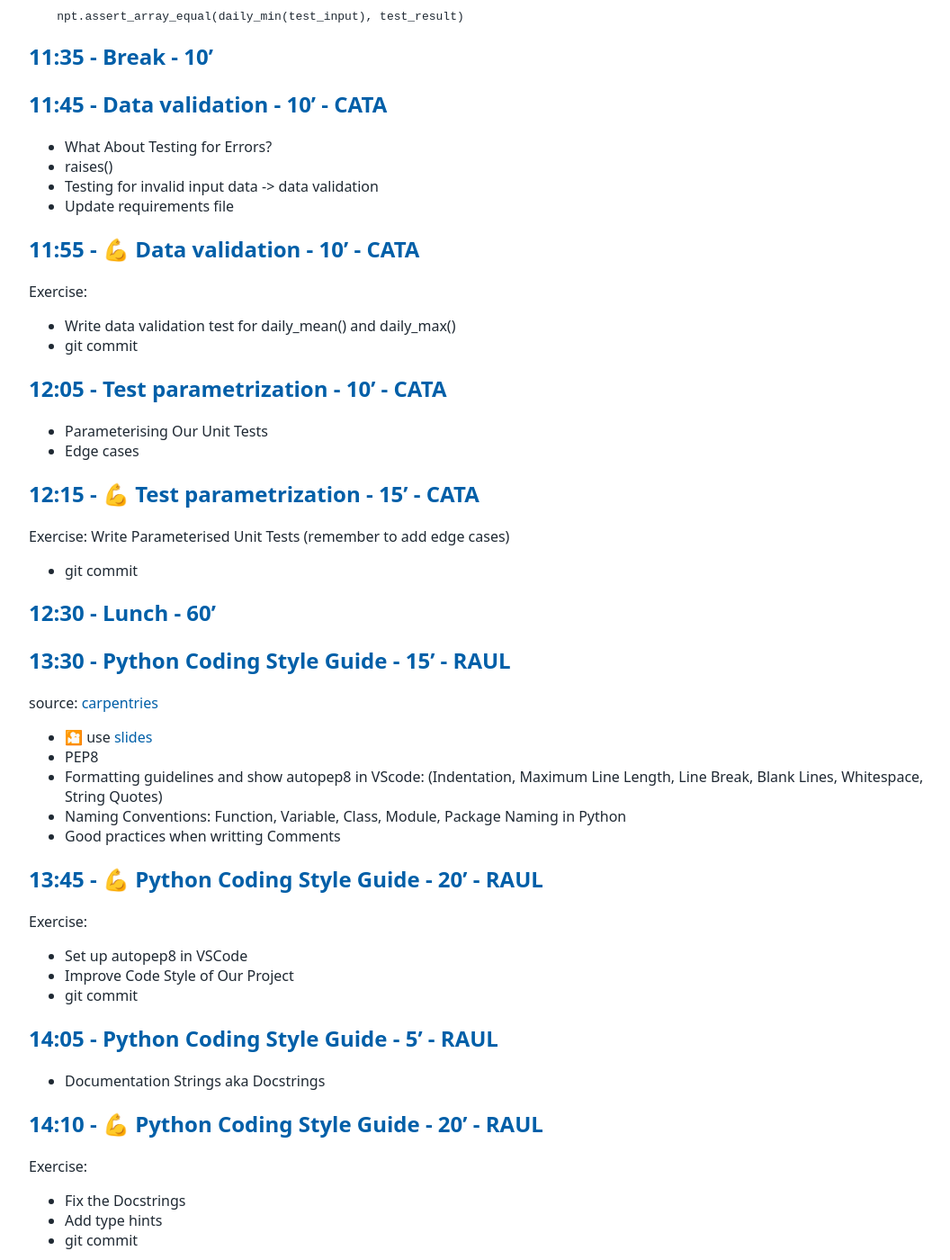
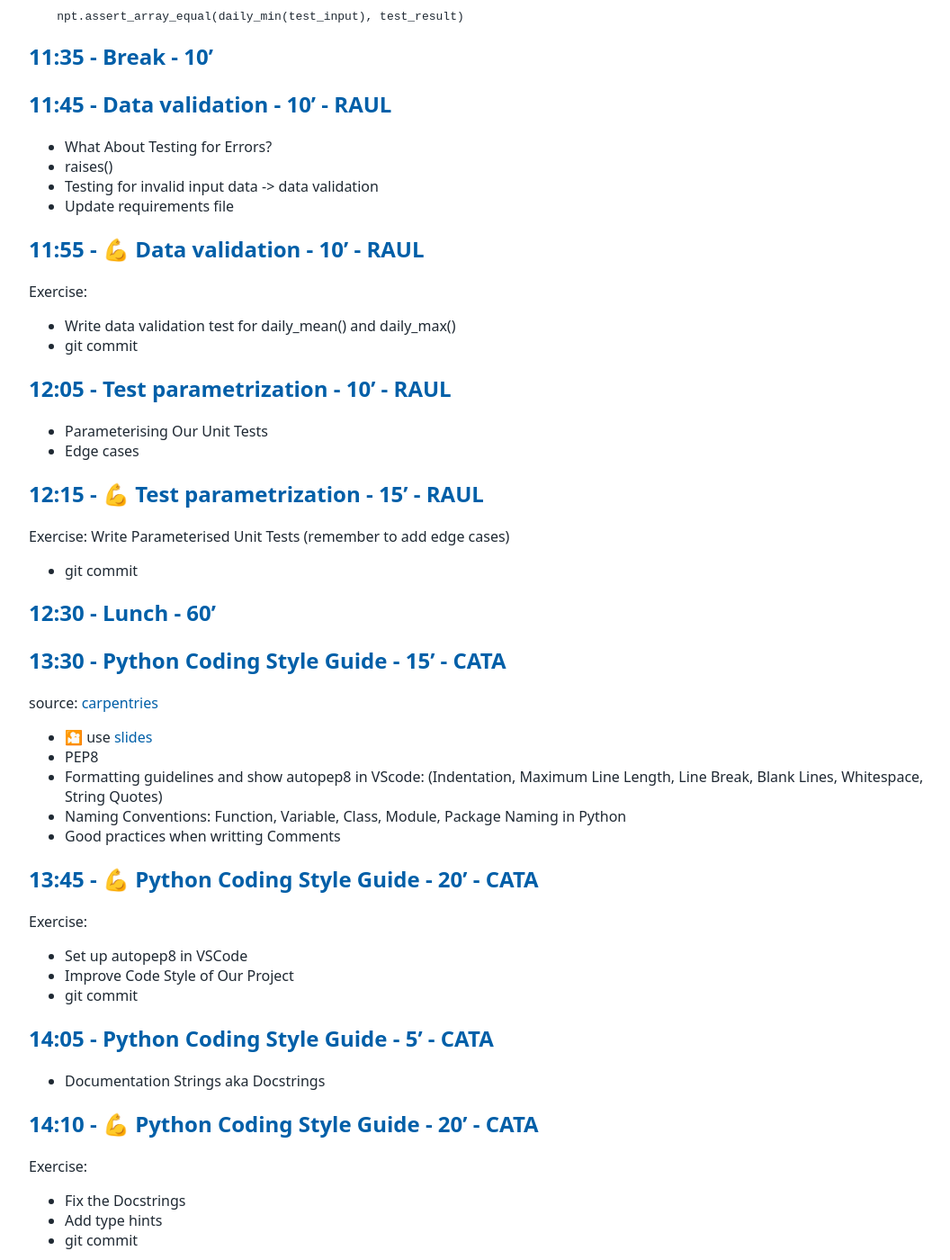
Before and after one commit to tu-delft-library/intermediate_programming_with_python, a Jekyll site: the page built from material_for_trainers/lesson_plan.md, in a window 1280 px wide and 1400 px high, scrolled down 5553 px. Shown: the whole window at 90% size, without its empty margins (108-1164 px from the left). Built offline with Jekyll 4.4.1, drawn with Linux system fonts in a browser that asks for light colours; our own code applies the rules of GitHub Pages for plain Markdown files; part of the change alters nothing that is shown; some of the changed text lies outside the part shown.

```diff
--- a/material_for_trainers/lesson_plan.md
+++ b/material_for_trainers/lesson_plan.md
@@ -269,25 +269,25 @@ def test_daily_min():
 ##	11:35	-	Break	-	10'
 
 
-##	11:45	-	Data validation	-	10'	-	CATA
+##	11:45	-	Data validation	-	10'	-	RAUL
 
 - What About Testing for Errors?
 - raises()
 - Testing for invalid input data -> data validation
 - Update requirements file
 
-##	11:55	-	 💪 Data validation	-	10'	-	CATA
+##	11:55	-	 💪 Data validation	-	10'	-	RAUL
 
 Exercise:
 - Write data validation test for daily_mean() and daily_max()
 - git commit
 
-##	12:05	-	Test parametrization	-	10'	-	CATA
+##	12:05	-	Test parametrization	-	10'	-	RAUL
 
 - Parameterising Our Unit Tests
 - Edge cases
 
-##	12:15	-	 💪 Test parametrization	-	15'	-	CATA
+##	12:15	-	 💪 Test parametrization	-	15'	-	RAUL
 
 Exercise: Write Parameterised Unit Tests (remember to add edge cases)
 - git commit
@@ -296,7 +296,7 @@ Exercise: Write Parameterised Unit Tests (remember to add edge cases)
 ##	12:30	-	Lunch	-	60'
 
 
-##	13:30	-	Python Coding Style Guide	-	15'	-	RAUL
+##	13:30	-	Python Coding Style Guide	-	15'	-	CATA
 source: [carpentries](https://carpentries-incubator.github.io/python-intermediate-development/instructor/15-coding-conventions.html)
 
 - 🎦 use [slides](https://tud365.sharepoint.com/:p:/r/sites/ResearchDataServices/Gedeelde%20documenten/Training/Research_Software_Training/lesson_plans/resources/Intermediate%20programming%20with%20Python.pptx?d=w0c2ead6d71874acca3944dcdff26f1f9&csf=1&web=1&e=V2REU6)
@@ -305,18 +305,18 @@ source: [carpentries](https://carpentries-incubator.github.io/python-intermediat
 - Naming Conventions: Function, Variable, Class, Module, Package Naming in Python
 - Good practices when writting Comments
 
-##	13:45	-	 💪 Python Coding Style Guide	-	20'	-	RAUL
+##	13:45	-	 💪 Python Coding Style Guide	-	20'	-	CATA
 
 Exercise:
 - Set up autopep8 in VSCode
 - Improve Code Style of Our Project
 - git commit
 
-##	14:05	-	Python Coding Style Guide	-	5'	-	RAUL
+##	14:05	-	Python Coding Style Guide	-	5'	-	CATA
 
 - Documentation Strings aka Docstrings
 
-##	14:10	-	💪 Python Coding Style Guide	-	20'	-	RAUL
+##	14:10	-	💪 Python Coding Style Guide	-	20'	-	CATA
 
 Exercise:
 - Fix the Docstrings
@@ -336,7 +336,7 @@ source: [carpentries](https://carpentries-incubator.github.io/python-intermediat
 - Inspecting variables
 - Reading the call stack
 
-##	14:55	-	 💪 LAB: Testing the inflammation project	-	45'	-	CATA
+##	14:55	-	 💪 LAB: Testing the inflammation project	-	45'	-	RAUL
 
 Consolidation lab:
 - Introduce an intentional bug and confirm a test catches it
@@ -344,12 +344,12 @@ Consolidation lab:
 - Fix the bug and re-run the test suite
 - git commit
 
-##	15:40	-	Review LAB with the group	-	10'	-	CATA
+##	15:40	-	Review LAB with the group	-	10'	-	RAUL
 
 - Discuss solutions and common issues
 - Q&a
 
-##	15:50	-	Summarize key points	-	10'	-	CATA
+##	15:50	-	Summarize key points	-	10'	-	RAUL
 
 - Recap: virtual environments, testing, debugging, style
 - Preview of Day 2:  abstractions, refactoring
```
